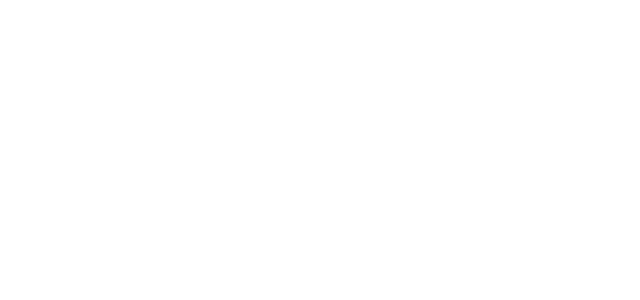
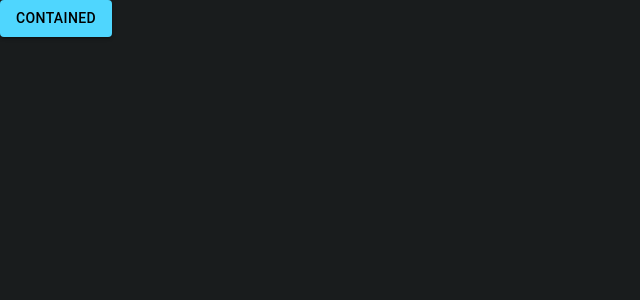
Before and after one commit to Dev-roll/thundercard-website, a Next.js app: page / in a window 1280 px wide. Shown: the top 300 px of the page, without its empty margins (0-640 px from the left). Built offline with nearby package versions, Linux system fonts and the light colour scheme.

Commit message:
chore: 配色テーマを設定
M2ベースで配色テーマ(light/dark)のパレットを作成

```diff
--- a/src/pages/_app.tsx
+++ b/src/pages/_app.tsx
@@ -1,5 +1,19 @@
+import CssBaseline from '@mui/material/CssBaseline'
+import { createTheme, ThemeProvider } from '@mui/material/styles'
 import type { AppProps } from 'next/app'
+import { useMemo } from 'react'
+import { getDesignTokens } from 'theme'
 
 export default function App({ Component, pageProps }: AppProps) {
-  return <Component {...pageProps} />
+  // TODO: #8 light/dark モードを変更可能にする
+  const mode = 'dark'
+  const theme = useMemo(() => createTheme(getDesignTokens(mode)), [mode])
+
+  return (
+    <ThemeProvider theme={theme}>
+      <CssBaseline>
+        <Component {...pageProps} />
+      </CssBaseline>
+    </ThemeProvider>
+  )
 }
--- a/src/pages/index.tsx
+++ b/src/pages/index.tsx
@@ -1,3 +1,4 @@
+import { Button } from '@mui/material'
 import Head from 'next/head'
 
 export default function Home() {
@@ -11,6 +12,7 @@
         />
         <link rel="icon" href="/favicon.png" />
       </Head>
+      <Button variant="contained">Contained</Button>
     </div>
   )
 }
--- /dev/null
+++ b/src/theme.ts
@@ -0,0 +1,46 @@
+import { PaletteMode } from '@mui/material'
+
+export const getDesignTokens = (mode: PaletteMode) => ({
+  palette: {
+    mode,
+    ...(mode === 'light'
+      ? {
+          primary: {
+            main: '#00677f', // Primary
+            light: '#4895ae',
+            dark: '#003c53',
+            contrastText: '#ffffff',
+          },
+          secondary: {
+            main: '#4c626a', // Secondary
+            light: '#798f98',
+            dark: '#23383f',
+            contrastText: '#ffffff',
+          },
+        }
+      : {
+          primary: {
+            main: '#4fd6fe', // Primary
+            light: '#8cffff',
+            dark: '#00a4cb',
+            contrastText: '#000000',
+          },
+          secondary: {
+            main: '#b3cad4', // Secondary
+            light: '#e5fdff',
+            dark: '#8399a3',
+            contrastText: '#000000',
+          },
+          text: {
+            primary: '#E1E3E4', // On Background
+            secondary: '#E1E3E4', // On Surface
+            disabled: '#BFC8CC', // On Surface Variant
+          },
+          divider: '#8A9296', // Outline
+          background: {
+            paper: '#191C1D', // Surface
+            default: '#191C1D', // Background
+          },
+        }),
+  },
+})
```
